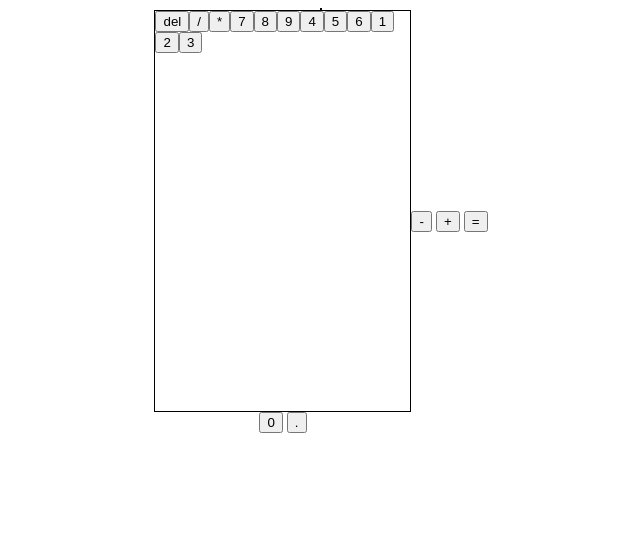
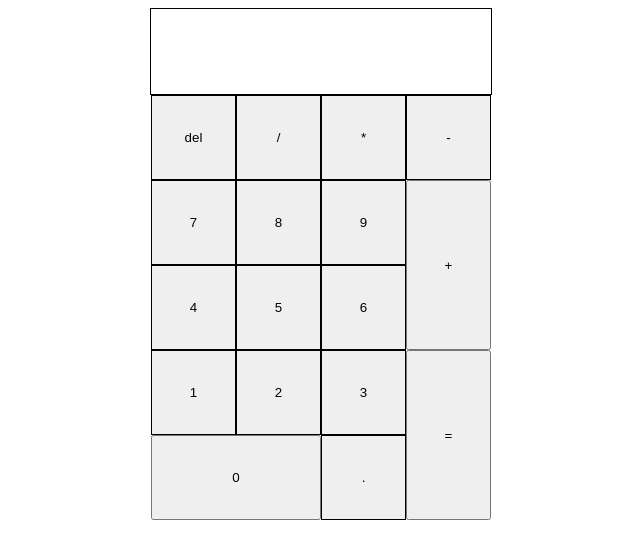
Before and after one commit to Savirar0/The-Odin-Project-Solutions, a plain HTML site: page Foundations/simpleCalculator/index.html in a window 1280 px wide. Shown: the whole page, without its empty margins (319-959 px from the left). Drawn offline with Linux system fonts and the light colour scheme.

Commit message:
structure completed

```diff
--- a/Foundations/simpleCalculator/index.html
+++ b/Foundations/simpleCalculator/index.html
@@ -14,9 +14,9 @@
         <div class="buttons">
             <div class="numbers">
                 <div class="nums">
-                    <button class="del" id="delBtn">del</button>
-                    <button class="op">/</button>
-                    <button class="op">*</button>
+                    <button class="num" id="delBtn">del</button>
+                    <button class="num">/</button>
+                    <button class="num">*</button>
 
                     <button class="num">7</button>
                     <button class="num">8</button>
@@ -30,12 +30,12 @@
                 </div>
                 <div class="zeros">
                     <button class="zero">0</button>
-                    <button class="decimal">.</button>
+                    <button class="num">.</button>
                 </div>
             </div>
 
             <div class="operators">
-                <button class="op">-</button>
+                <button class="num">-</button>
                 <button class="plus">+</button>
                 <button class="equals">=</button>
             </div>
--- a/Foundations/simpleCalculator/style.css
+++ b/Foundations/simpleCalculator/style.css
@@ -1,10 +1,22 @@
 body{
     align-items: center;
 }
-#box{
-    width: 80;
-    height: 80;
+.num{
+    width: 85px;
+    height: 85px;
     border: 1px solid black;
+}
+.zero{
+    width:170px;
+    height: 85px;
+
+}
+.zeros{
+    width: 255px;
+    height: 85px;
+    display: flex;
+    flex-direction: row;
+
 }
 .cal{
     display: flex;
@@ -12,8 +24,8 @@ body{
     align-items: center;
 }
 .display{
-    width: 390;
-    height: 90;
+    width: 340px;
+    height: 85px;
     border: 1px solid black;
 }
 .buttons{
@@ -28,10 +40,23 @@ body{
 }
 .nums{
     width: 255px;
-    height: 400px;
+    height: 340px;
     display:flex;
-    /* justify-content: flex-start;*/
     flex-wrap: wrap;
     align-content: flex-start;
-    border: 1px solid black;
+
 }
+
+.operators{
+    display: flex;
+    flex-direction: column;
+    flex-wrap: wrap;
+}
+.plus{
+    width: 85px;
+    height: 170px;
+}
+.equals{
+    width: 85px;
+    height: 170px;
+}
```
